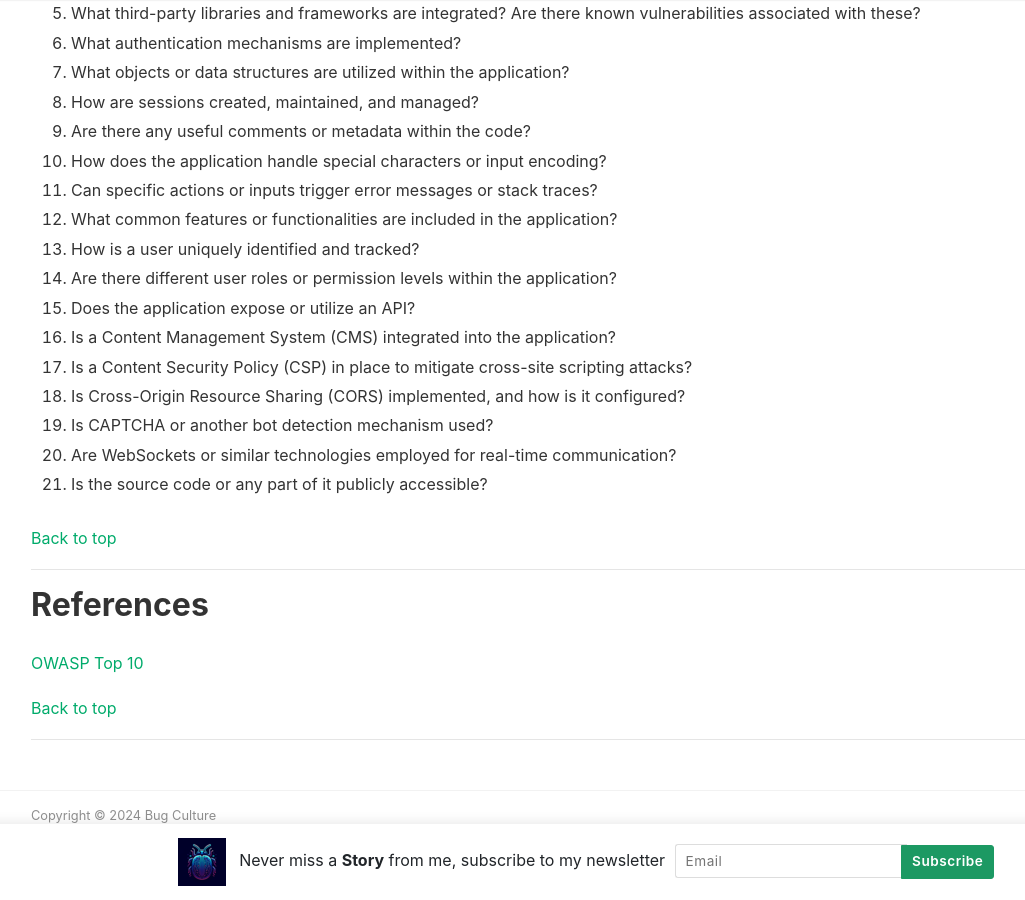
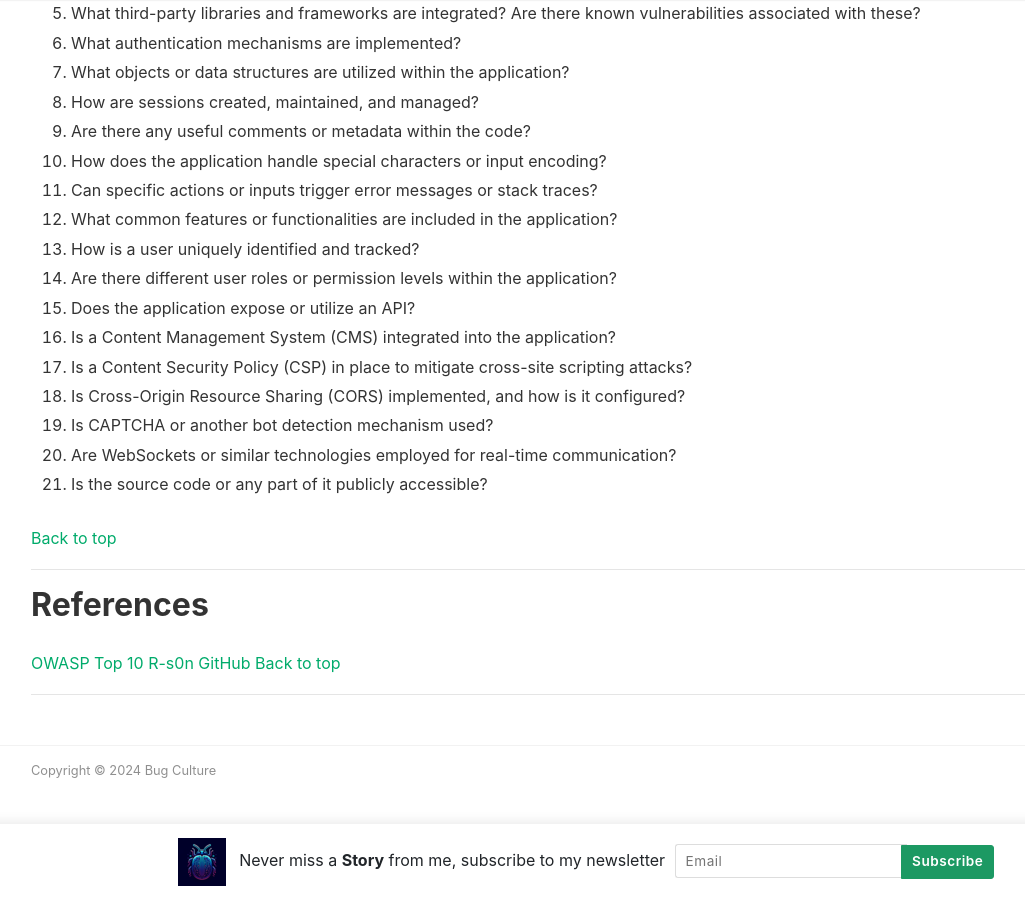
Before and after one commit to Turbul3nce/Turbul3nce.github.io, a Jekyll site: the page built from _pages/info.md, in a window 1280 px wide and 900 px high, scrolled down 3450 px. Shown: the whole window, without its empty margins (54-1079 px from the left). Built offline with Jekyll 4.4.1, drawn with Linux system fonts in a browser that asks for light colours; nearby versions of some CDN libraries.

Commit message:
Update info.md

```diff
--- a/_pages/info.md
+++ b/_pages/info.md
@@ -153,7 +153,7 @@ comments: false
 ## References
 
 [OWASP Top 10](https://owasp.org/www-project-top-ten/)
-
+[R-s0n GitHub](https://github.com/R-s0n)
 [Back to top](#navigation)
 
 ---
```
